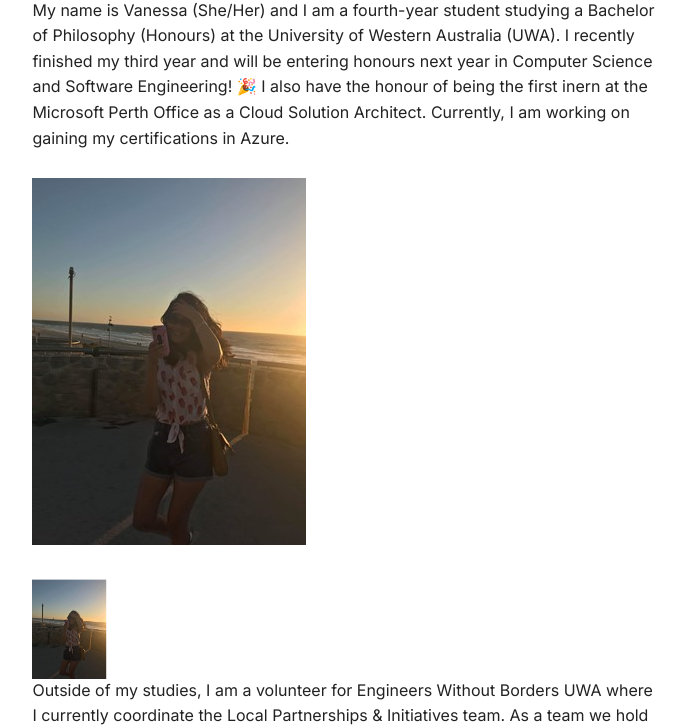
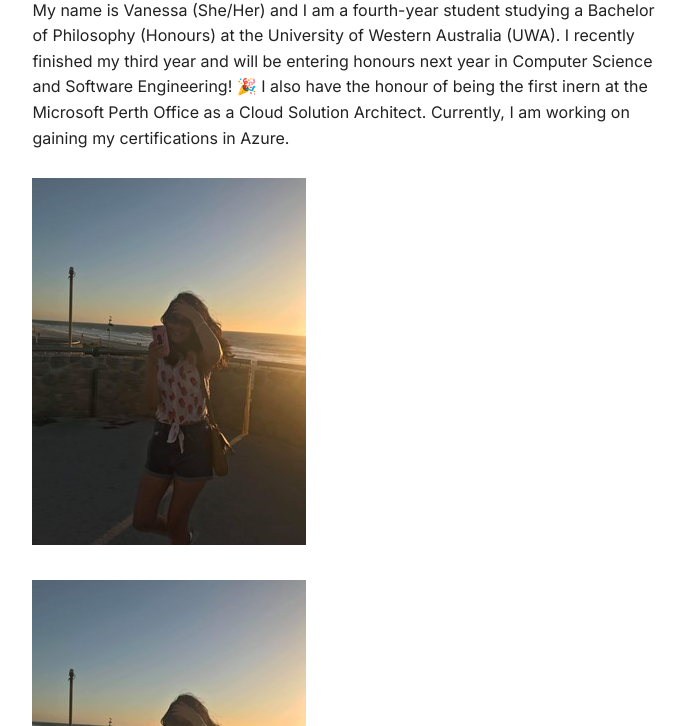
Before and after one commit to vhxma/vhxma.github.io, a plain HTML site: page About/index.html in a window 1280 px wide. Shown: the part 226-952 px from the top of the page, without its empty margins (294-985 px from the left). Drawn offline with Linux system fonts and the light colour scheme; a script that the page names is missing.

Commit message:
Site updated: 2020-12-30 10:12:16

```diff
--- a/About/index.html
+++ b/About/index.html
@@ -138,11 +138,6 @@
 
 <p>Outside of my studies, I am a volunteer for Engineers Without Borders UWA where I currently coordinate the Local Partnerships &amp; Initiatives team. As a team we hold events that promote sustainability and run a program called Connectivity that aims to help teach migrants computer skills. I also am an avid shower singer, nail painter and painter (of questionable talent).</p>
 <style>
-#container {
-    height:100px;
-    line-height:100px;
-}
-
 #container img {
     vertical-align:middle;
     max-height:100%;
```
